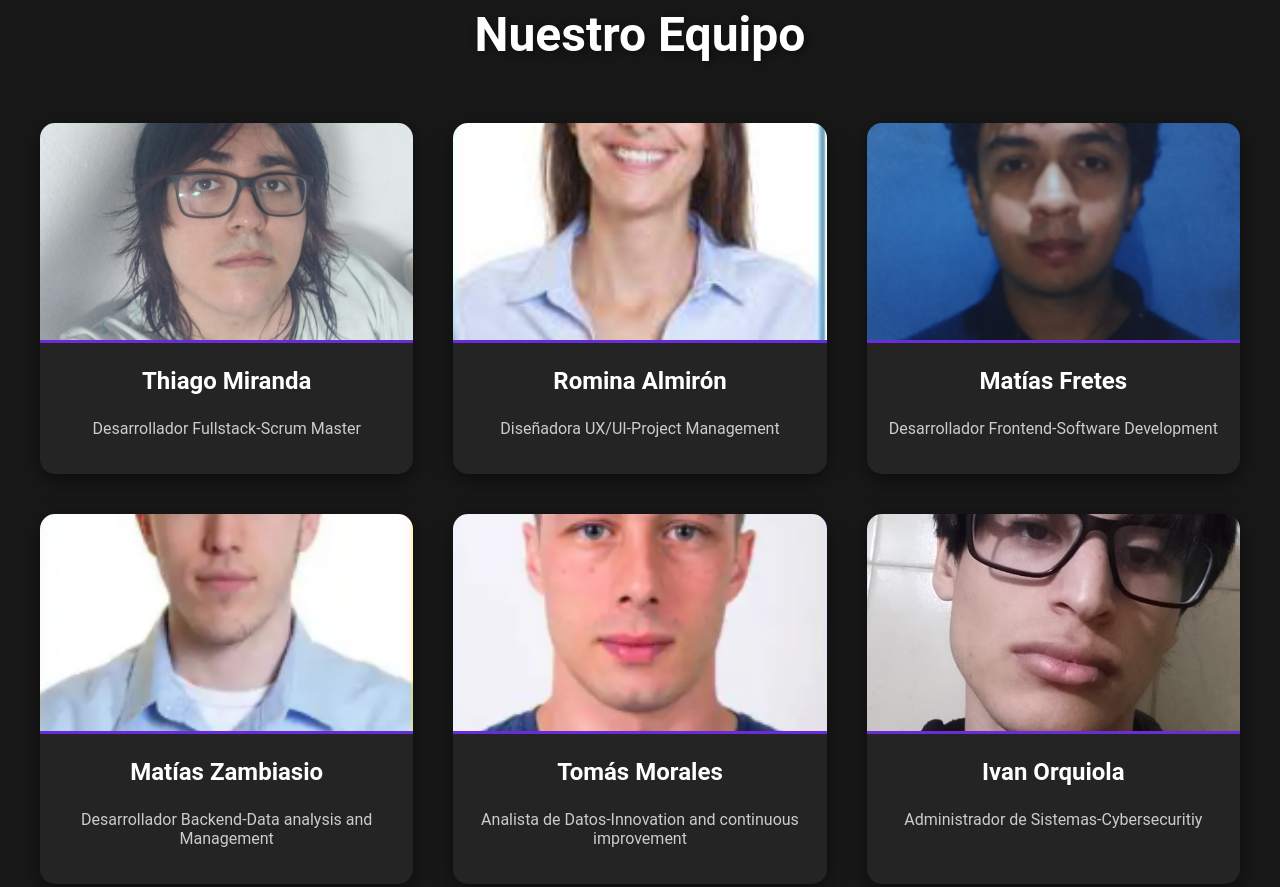
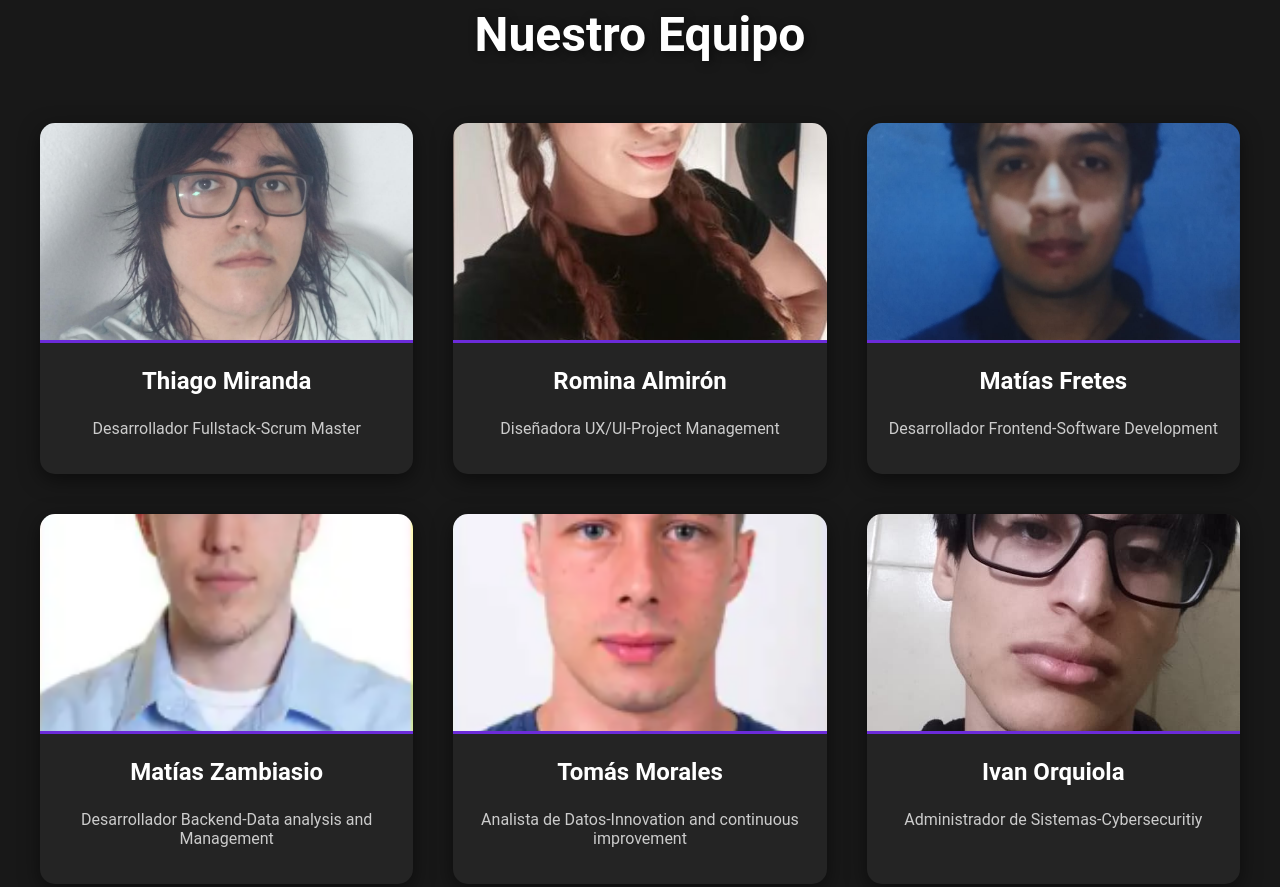
Before and after one commit to infosoftctes-rgb/pag-web, a plain HTML site: page index.html in a window 1280 px wide. Shown: the part 2800-3687 px from the top of the page. Drawn offline with Linux system fonts and the light colour scheme.

Commit message:
Update index.html

```diff
--- a/index.html
+++ b/index.html
@@ -108,7 +108,7 @@ pensados para optimizar los procesos de cada negocio. También desarrollamos pá
     </div>
 
     <div class="equipo-card">
-      <img src="./IMG/romina.png" alt="Romina Almirón">
+      <img src="./IMG/romina.jpg" alt="Romina Almirón">
       <h3>Romina Almirón</h3>
       <p>Diseñadora UX/UI-Project Management </p>
     </div>
```
